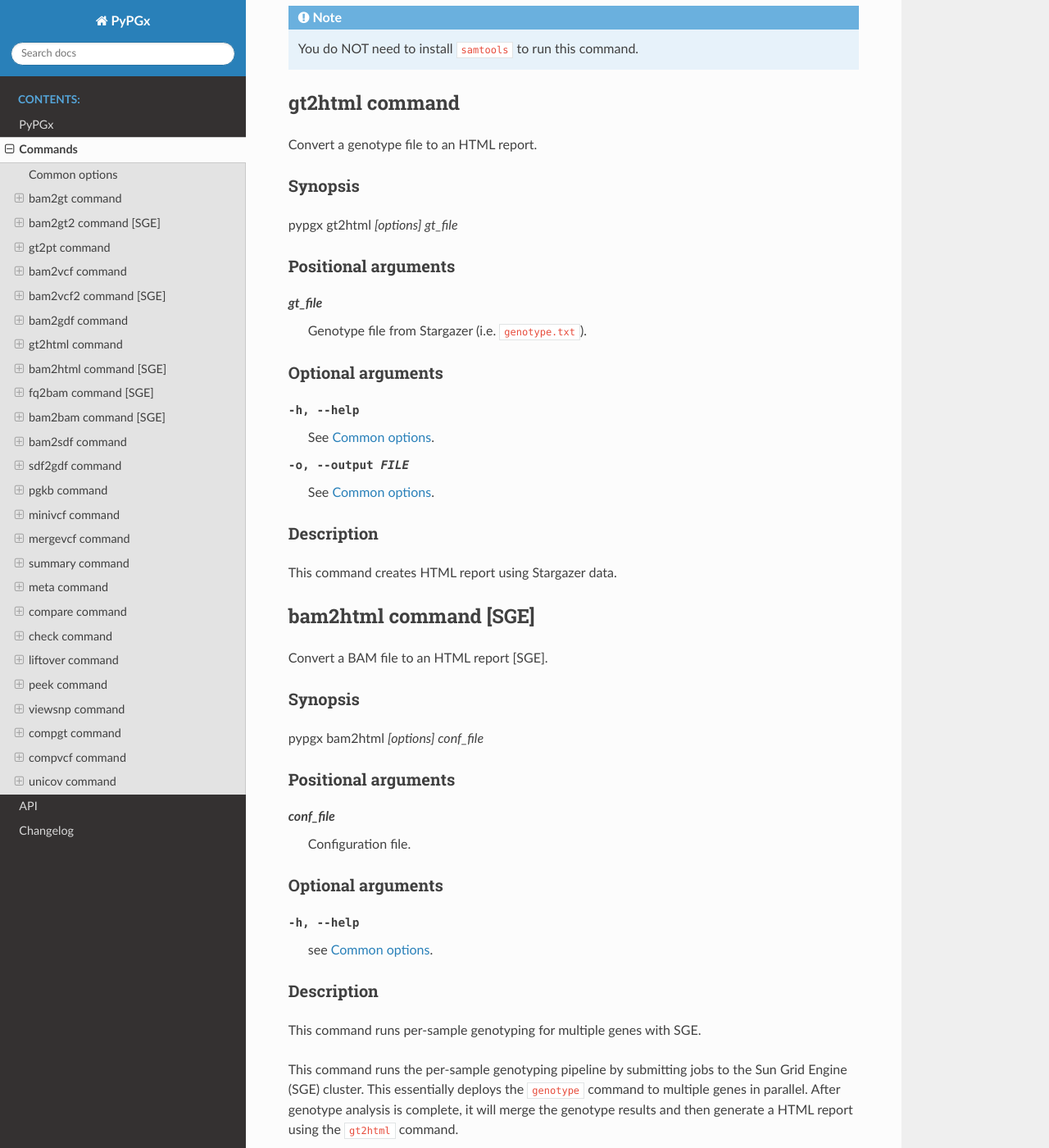
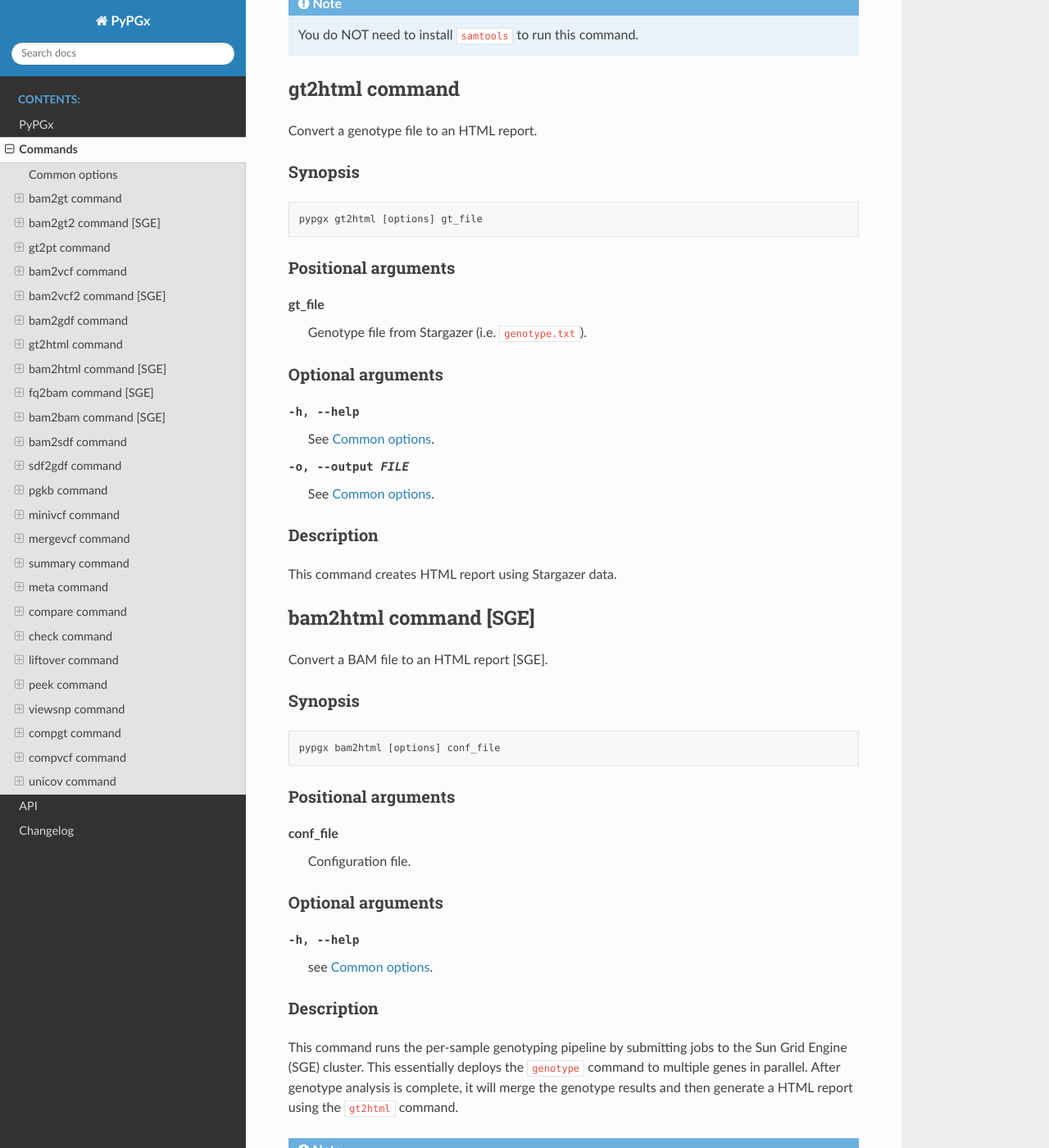
Before and after one commit to sbslee/pypgx, a Sphinx documentation site: the page built from docs/commands.rst, in a window 1280 px wide and 1400 px high, scrolled down 9546 px. Shown: the whole window at 82% size. Built offline with Sphinx 7.4.7 and the Read the Docs theme 2.0.0, drawn with Linux system fonts in a browser that asks for light colours; some of the changed text lies outside the part shown.

Commit message:
Upload v0.1.33 changes

```diff
--- a/CHANGES.rst
+++ b/CHANGES.rst
@@ -1,5 +1,10 @@
 Changelog
 *********
+
+v0.1.33
+-------
+
+* No significant changes.
 
 v0.1.32
 -------
--- a/docs/commands.rst
+++ b/docs/commands.rst
@@ -22,31 +22,33 @@ Convert BAM files to a genotype file.
 Synopsis
 --------
 
-| pypgx bam2gt *[options]* \\
-|   *snp_caller* \\
-|   *fasta_file* \\
-|   *target_gene* \\
-|   *genome_build* \\
-|   *data_type* \\
-|   *proj_dir* \\
-|   *[bam_file [bam_file ...]]*
+.. code-block::
+
+   pypgx bam2gt [options] \
+     snp_caller \
+     fasta_file \
+     target_gene \
+     genome_build \
+     data_type \
+     proj_dir \
+     [bam_file [bam_file ...]]
 
 Positional arguments
 --------------------
 
-*snp_caller*
+snp_caller
   Desired SNP caller (``gatk`` or ``bcftools``).
-*fasta_file*
+fasta_file
   Reference FASTA file.
-*target_gene*
+target_gene
   Target gene (e.g. ``cyp2d6``).
-*genome_build*
+genome_build
   Genome build (``hg19`` or ``hg38``).
-*data_type*
+data_type
   Type of sequencing data (``wgs`` or ``ts``).
-*proj_dir*
+proj_dir
   Output files will be written to *proj_dir*.
-*bam_file*
+bam_file
   Input BAM files.
 
 Optional arguments
@@ -86,12 +88,14 @@ Convert BAM files to a genotype file [SGE].
 Synopsis
 --------
 
-pypgx bam2gt2 *[options] conf_file*
+.. code-block::
+
+   pypgx bam2gt2 [options] conf_file
 
 Positional arguments
 --------------------
 
-*conf_file*
+conf_file
   Configuration file.
 
 Optional arguments
@@ -189,12 +193,14 @@ Convert a genotype file to phenotypes.
 Synopsis
 --------
 
-pypgx gt2pt *[options] gt_file*
+.. code-block::
+
+   pypgx gt2pt [options] gt_file
 
 Positional arguments
 --------------------
 
-*gt_file*
+gt_file
   Genotype file from Stargazer (i.e. ``genotype.txt``).
 
 Optional arguments
@@ -217,28 +223,30 @@ Convert BAM files to a VCF file.
 Synopsis
 --------
 
-| pypgx bam2vcf *[options]* \\
-|   *snp_caller* \\
-|   *fasta_file* \\
-|   *target_gene* \\
-|   *output_file* \\
-|   *genome_build* \\
-|   *[bam_file [bam_file ...]]*
+.. code-block::
+
+   pypgx bam2vcf [options] \
+     snp_caller \
+     fasta_file \
+     target_gene \
+     output_file \
+     genome_build \
+     [bam_file [bam_file ...]]
 
 Positional arguments
 --------------------
 
-*snp_caller*
+snp_caller
   Desired SNP caller (``gatk`` or ``bcftools``).
-*fasta_file*
+fasta_file
   Reference FASTA file.
-*target_gene*
+target_gene
   Name or region of target gene (e.g. ``cyp2d6``, ``chr22:42512500-42551883``).
-*output_file*
+output_file
   VCF data will be written to *output_file*.
-*genome_build*
+genome_build
   Genome build (``hg19`` or ``hg38``).
-*bam_file*
+bam_file
   Input BAM files.
 
 Optional arguments
@@ -283,12 +291,14 @@ Convert BAM files to a VCF file [SGE]
 Synopsis
 --------
 
-pypgx bam2vcf2 *[options] conf_file*
+.. code-block::
+
+   pypgx bam2vcf2 [options] conf_file
 
 Positional arguments
 --------------------
 
-*conf_file*
+conf_file
   Configuration file.
 
 Optional arguments
@@ -369,25 +379,27 @@ Convert BAM files to a GDF file.
 Synopsis
 --------
 
-| pypgx bam2gdf *[options]* \\
-|   *genome_build* \\
-|   *target_gene* \\
-|   *control_gene* \\
-|   *output_file* \\
-|   *[bam_file [bam_file ...]]*
+.. code-block::
+
+   pypgx bam2gdf [options] \
+     genome_build \
+     target_gene \
+     control_gene \
+     output_file \
+     [bam_file [bam_file ...]]
 
 Positional arguments
 --------------------
 
-*genome_build*
+genome_build
   Genome build (``hg19`` or ``hg38``).
-*target_gene*
+target_gene
   Name of target gene (e.g. ``cyp2d6``).
-*control_gene*
+control_gene
   Name or region of control gene (e.g. ``vdr``, ``chr12:48232319-48301814``).
-*output_file*
+output_file
   Output will be written to *output_file*.
-*bam_file*
+bam_file
   Input BAM files.
 
 Optional arguments
@@ -424,13 +436,14 @@ Convert a genotype file to an HTML report.
 Synopsis
 --------
 
-pypgx gt2html *[options] gt_file*
+.. code-block::
 
+   pypgx gt2html [options] gt_file
 
 Positional arguments
 --------------------
 
-*gt_file*
+gt_file
   Genotype file from Stargazer (i.e. ``genotype.txt``).
 
 Optional arguments
@@ -452,12 +465,14 @@ Convert a BAM file to an HTML report [SGE].
 Synopsis
 --------
 
-pypgx bam2html *[options] conf_file*
+.. code-block::
+
+   pypgx bam2html [options] conf_file
 
 Positional arguments
 --------------------
 
-*conf_file*
+conf_file
   Configuration file.
 
 Optional arguments
@@ -467,8 +482,6 @@ Optional arguments
 
 Description
 -----------
-
-This command runs per-sample genotyping for multiple genes with SGE.
 
 This command runs the per-sample genotyping pipeline by submitting
 jobs to the Sun Grid Engine (SGE) cluster. This essentially deploys
@@ -544,12 +557,14 @@ Convert FASTQ files to BAM files [SGE].
 Synopsis
 --------
 
-pypgx fq2bam *[options] conf_file*
+.. code-block::
+
+   pypgx fq2bam [options] conf_file
 
 Positional arguments
 --------------------
 
-*conf_file*
+conf_file
   Configuration file.
 
 Optional arguments
@@ -626,12 +641,14 @@ Realign BAM files to another reference genome [SGE].
 Synopsis
 --------
 
-pypgx bam2bam *[options] conf_file*
+.. code-block::
+
+   pypgx bam2bam [options] conf_file
 
 Positional arguments
 --------------------
 
-*conf_file*
+conf_file
   Configuration file.
 
 Optional arguments
@@ -710,22 +727,24 @@ Convert BAM files to a SDF file.
 Synopsis
 --------
 
-| pypgx bam2sdf *[options]* \\
-|   *genome_build* \\
-|   *target_gene* \\
-|   *control_gene* \\
-|   *bam_file [bam_file ...]*
+.. code-block::
+
+   pypgx bam2sdf [options] \
+     genome_build \
+     target_gene \
+     control_gene \
+     bam_file [bam_file ...]
 
 Positional arguments
 --------------------
 
-*genome_build*
+genome_build
   Genome build (``hg19`` or ``hg38``).
-*target_gene*
+target_gene
   Target gene (e.g. ``cyp2d6``).
-*control_gene*
+control_gene
   Name or region of control gene (e.g. ``vdr``, ``chr12:48232319-48301814``).
-*bam_file*
+bam_file
   Input BAM files.
 
 Optional arguments
@@ -747,14 +766,16 @@ Convert a SDF file to a GDF file.
 Synopsis
 --------
 
-pypgx sdf2gdf *[options] sdf_file id [id ...]*
+.. code-block::
+
+   pypgx sdf2gdf [options] sdf_file id [id ...]
 
 Positional arguments
 --------------------
 
-*sdf_file*
+sdf_file
   SDF file.
-*id*
+id
   Sample ID.
 
 Optional arguments
@@ -776,7 +797,9 @@ Extract CPIC guidelines using PharmGKB API.
 Synopsis
 --------
 
-pypgx pgkb *[options]*
+.. code-block::
+
+   pypgx pgkb [options]
 
 Positional arguments
 --------------------
@@ -804,14 +827,16 @@ Slice VCF file.
 Synopsis
 --------
 
-pypgx minivcf *[options] vcf_file region*
+.. code-block::
+
+   pypgx minivcf [options] vcf_file region
 
 Positional arguments
 --------------------
 
-*vcf_file*
+vcf_file
   VCF file.
-*region*
+region
   Target region.
 
 Optional arguments
@@ -833,12 +858,14 @@ Merge VCF files.
 Synopsis
 --------
 
-pypgx mergevcf *[options] vcf_file [vcf_file ...]*
+.. code-block::
+
+   pypgx mergevcf [options] vcf_file [vcf_file ...]
 
 Positional arguments
 --------------------
 
-*vcf_file*
+vcf_file
   VCF files to be merged.
 
 Optional arguments
@@ -864,12 +891,14 @@ Create summary file using Stargazer data.
 Synopsis
 --------
 
-pypgx summary *[options] gt*
+.. code-block::
+
+   pypgx summary [options] gt_file
 
 Positional arguments
 --------------------
 
-*gt*
+gt_file
   Genotype file from Stargazer (``genotype.txt``).
 
 Optional arguments
@@ -891,12 +920,14 @@ Create meta file from summary files.
 Synopsis
 --------
 
-pypgx meta *[options] summary_file [summary_file ...]*
+.. code-block::
+
+   pypgx meta [options] summary_file [summary_file ...]
 
 Positional arguments
 --------------------
 
-*summary_file*
+summary_file
   Summary file from the ``summary`` command.
 
 Optional arguments
@@ -918,12 +949,14 @@ Compare genotype files.
 Synopsis
 --------
 
-pypgx compare *[options] gt [gt ...]*
+.. code-block::
+
+   pypgx compare [options] gt_file [gt_file ...]
 
 Positional arguments
 --------------------
 
-*gt*
+gt_file
   Genotype file from Stargazer (``genotype.txt``).
 
 Optional arguments
@@ -945,14 +978,16 @@ Checks table files for Stargazer.
 Synopsis
 --------
 
-pypgx check *[options] star_table snp_table*
+.. code-block::
+
+   pypgx check [options] star_table snp_table
 
 Positional arguments
 --------------------
 
-*star_table*
+star_table
   Star allele table file (``star_table.txt``).
-*snp_table*
+snp_table
   SNP table file (``snp_table.txt``).
 
 Optional arguments
@@ -974,16 +1009,21 @@ Convert variants in SNP table from hg19 to hg38.
 Synopsis
 --------
 
-pypgx liftover *[options] star_table snp_table target_gene*
+.. code-block::
+
+   pypgx liftover [options] \
+     star_table \
+     snp_table \
+     target_gene
 
 Positional arguments
 --------------------
 
-*star_table*
+star_table
   Star allele table file (``star_table.txt``).
-*snp_table*
+snp_table
   SNP table file (``snp_table.txt``).
-*target_gene*
+target_gene
   Target gene.
 
 Optional arguments
@@ -1005,12 +1045,14 @@ Find all possible star alleles from VCF file.
 Synopsis
 --------
 
-pypgx peek *[options] vcf_file*
+.. code-block::
+
+   pypgx peek [options] vcf_file
 
 Positional arguments
 --------------------
 
-*vcf_file*
+vcf_file
   Stargazer VCF file (``finalized.vcf``).
 
 Optional arguments
@@ -1033,14 +1075,16 @@ View SNP data for pairs of sample/star allele.
 Synopsis
 --------
 
-pypgx viewsnp *[options] vcf_file query [query ...]*
+.. code-block::
+
+   pypgx viewsnp [options] vcf_file query [query ...]
 
 Positional arguments
 --------------------
 
-*vcf_file*
+vcf_file
   Stargazer VCF file (``finalized.vcf``).
-*query [query ...]*
+query [query ...]
   Pair of sample and star allele separated by ``/`` (e.g. ``SAMPLE1/*4``).
 
 Optional arguments
@@ -1107,16 +1151,21 @@ Compute the concordance between two genotype files.
 Synopsis
 --------
 
-pypgx compgt *[options] truth_file test_file sample_map*
+.. code-block::
+
+   pypgx compgt [options] \
+     truth_file \
+     test_file \
+     sample_map
 
 Positional arguments
 --------------------
 
-*truth_file*
+truth_file
   Truth genotype file from Stargazer (``genotype.txt``).
-*test_file*
+test_file
   Test genotype file from Stargazer (``genotype.txt``).
-*sample_map*
+sample_map
   Tab-delimited text file with two columns representing the truth and test sample names.
 
 Optional arguments
@@ -1140,16 +1189,21 @@ Calculate the concordance between two VCF files.
 Synopsis
 --------
 
-pypgx compvcf *[options] truth_file test_file sample_map*
+.. code-block::
+
+   pypgx compvcf [options] \
+     truth_file \
+     test_file \
+     sample_map
 
 Positional arguments
 --------------------
 
-*truth_file*
+truth_file
   Truth VCF file.
-*test_file*
+test_file
   Test VCF file.
-*sample_map*
+sample_map
   Tab-delimited text file with two columns representing the truth and test sample names.
 
 Optional arguments
@@ -1232,14 +1286,16 @@ Compute the uniformity of sequencing coverage.
 Synopsis
 --------
 
-pypgx unicov *[options]* *bed_file [bam_file [bam_file ...]]*
+.. code-block::
+
+   pypgx unicov [options] bed_file [bam_file [bam_file ...]]
 
 Positional arguments
 --------------------
 
-*bed_file*
+bed_file
   BED file.
-*bam_file*
+bam_file
   Input BAM files.
 
 Optional arguments
--- a/pypgx/version.py
+++ b/pypgx/version.py
@@ -1 +1 @@
-__version__ = "0.1.32"
+__version__ = "0.1.33"
```
Also changed, not shown: 1 other file.
